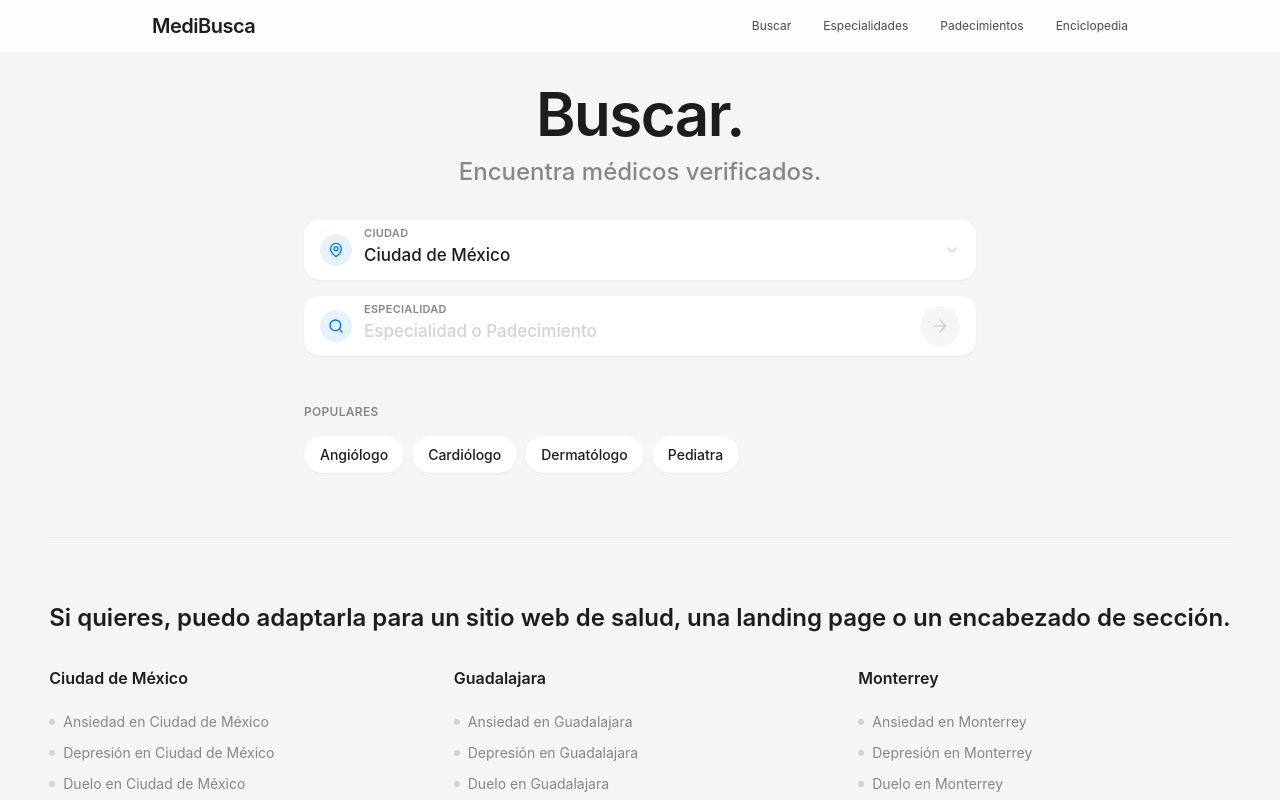
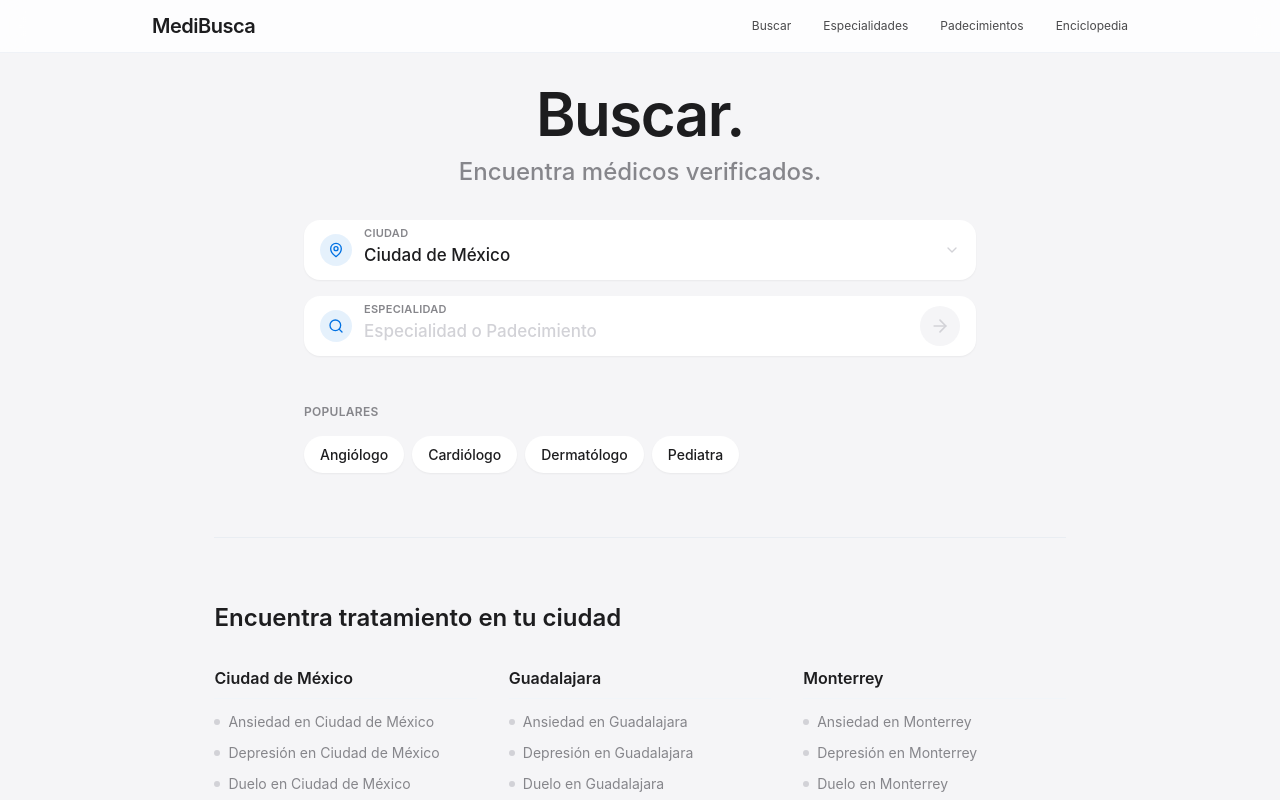
Before and after one commit to alicehocane/new-doctor, a React (Vite) app: page /buscar in a window 1280 px wide. Shown: the top 800 px of the page. Built offline with nearby package versions, Linux system fonts and the light colour scheme.

Commit message:
update text buscar

```diff
--- a/app/buscar/page.tsx
+++ b/app/buscar/page.tsx
@@ -214,7 +214,7 @@ export default function SearchPage() {
       {/* Popular Diseases by City (SEO Cross-Linking) */}
         <section className="mt-16 pt-16 border-t border-slate-200/60 animate-in fade-in slide-in-from-bottom-8">
              <h2 className="text-2xl font-semibold text-[#1d1d1f] mb-8 flex items-center gap-2">
-                Si quieres, puedo adaptarla para un sitio web de salud, una landing page o un encabezado de sección.
+                Encuentra tratamiento en tu ciudad
             </h2>
             <div className="grid grid-cols-1 md:grid-cols-2 lg:grid-cols-3 gap-8">
                 {FEATURED_CITIES.map((city) => (
```
